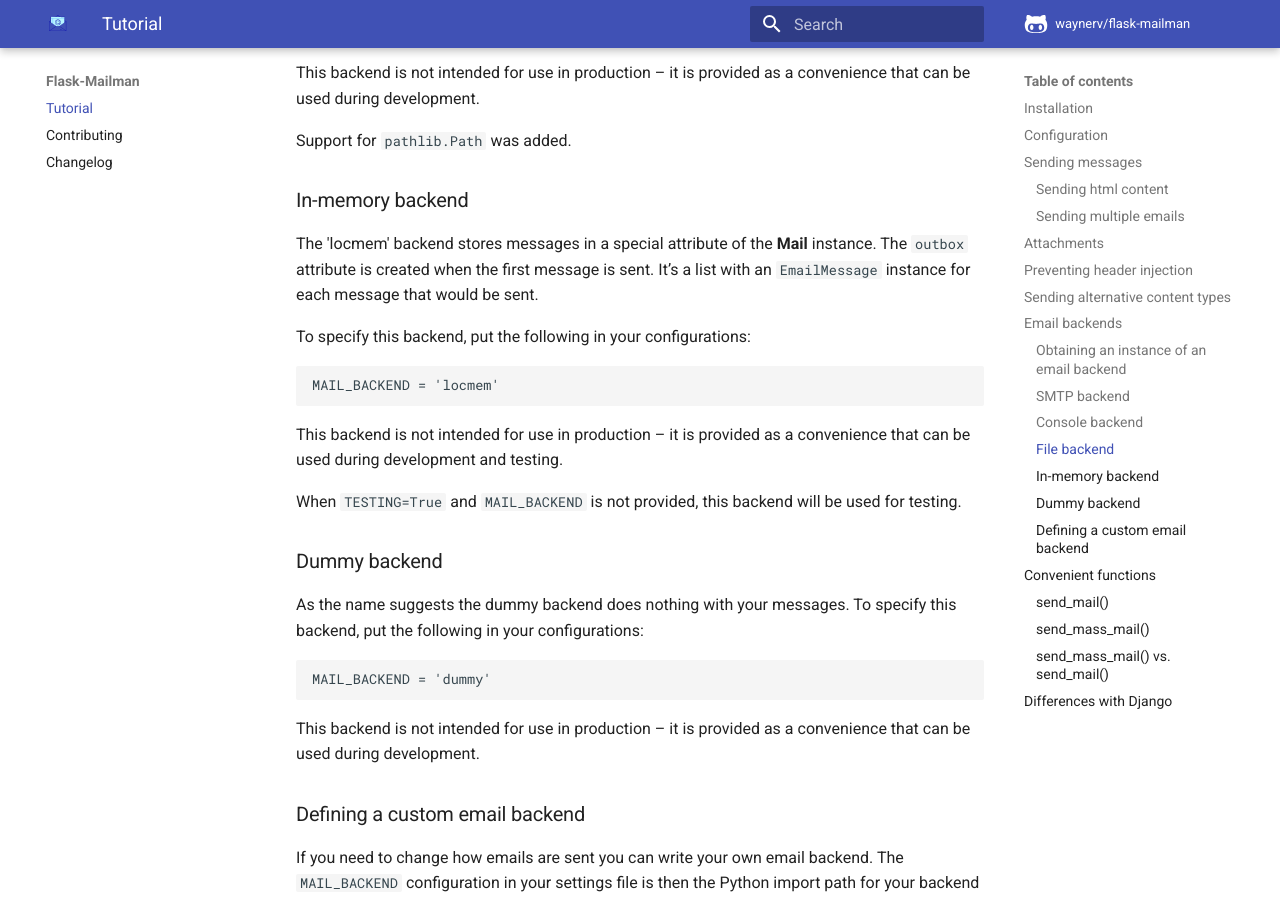
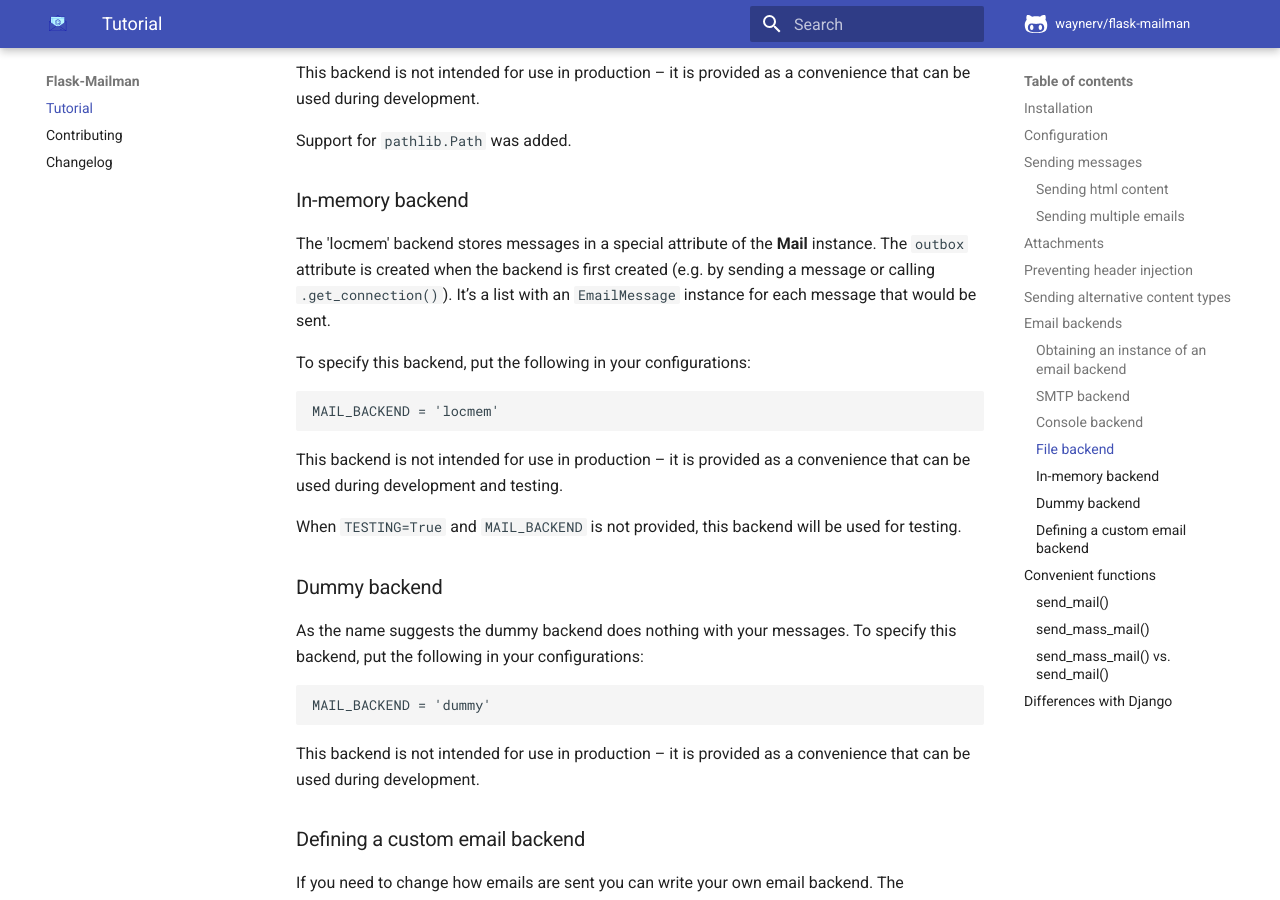
Before and after one commit to waynerv/flask-mailman, an MkDocs documentation site: the page built from docs/index.md, in a window 1280 px wide and 900 px high, scrolled down 11061 px. Built offline with MkDocs 1.6.1 and Material for MkDocs 9.7.7, drawn with Linux system fonts in a browser that asks for light colours; comment, search, counter and statistics services are not loaded.

Commit message:
Clarify when `outbox` is created

```diff
--- a/docs/index.md
+++ b/docs/index.md
@@ -427,7 +427,7 @@ Support for `pathlib.Path` was added.
 
 ### In-memory backend
 
-The 'locmem' backend stores messages in a special attribute of the **Mail** instance. The `outbox` attribute is created when the first message is sent. It’s a list with an `EmailMessage` instance for each message that would be sent.
+The 'locmem' backend stores messages in a special attribute of the **Mail** instance. The `outbox` attribute is created when the backend is first created (e.g. by sending a message or calling `.get_connection()`). It’s a list with an `EmailMessage` instance for each message that would be sent.
 
 To specify this backend, put the following in your configurations:
 
```
